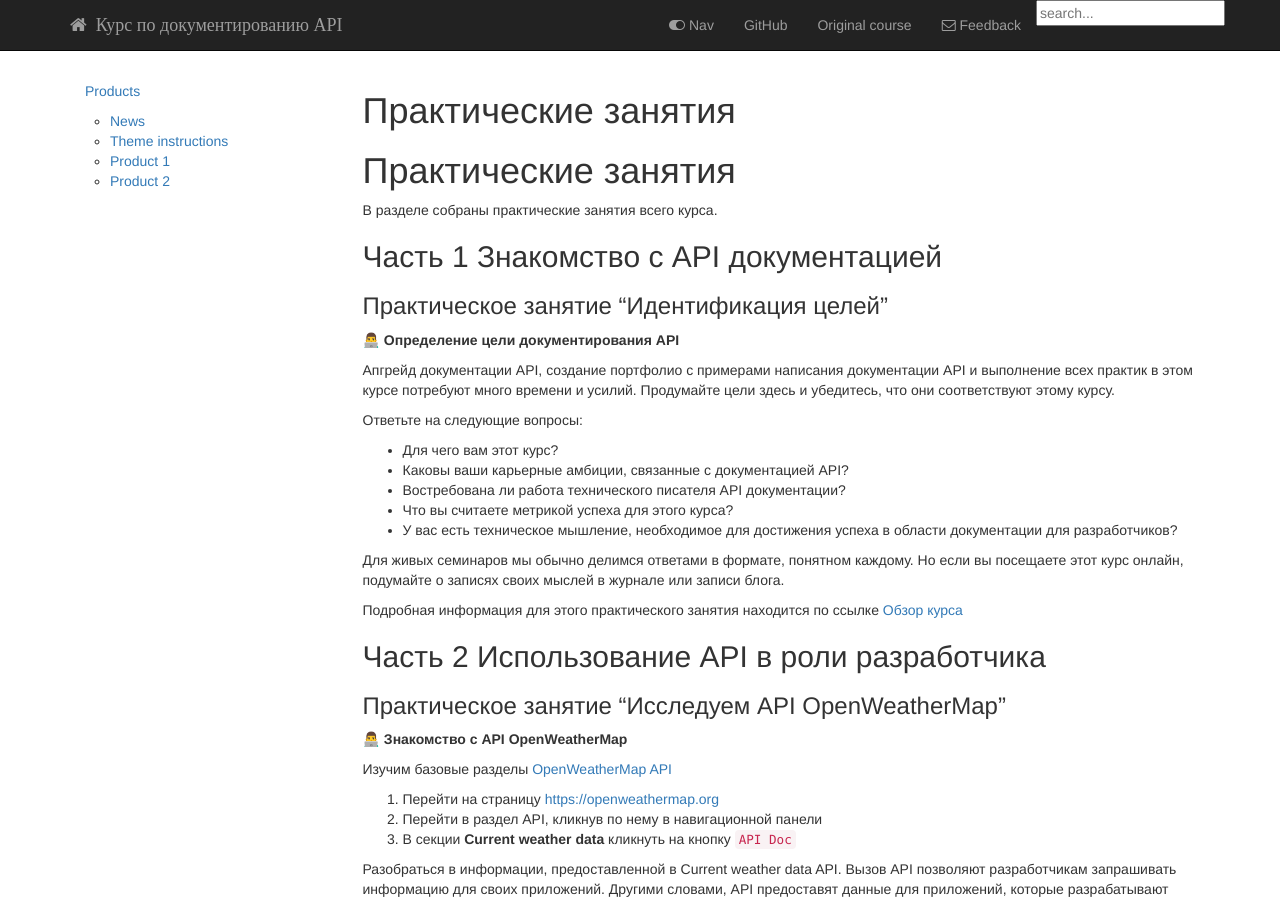
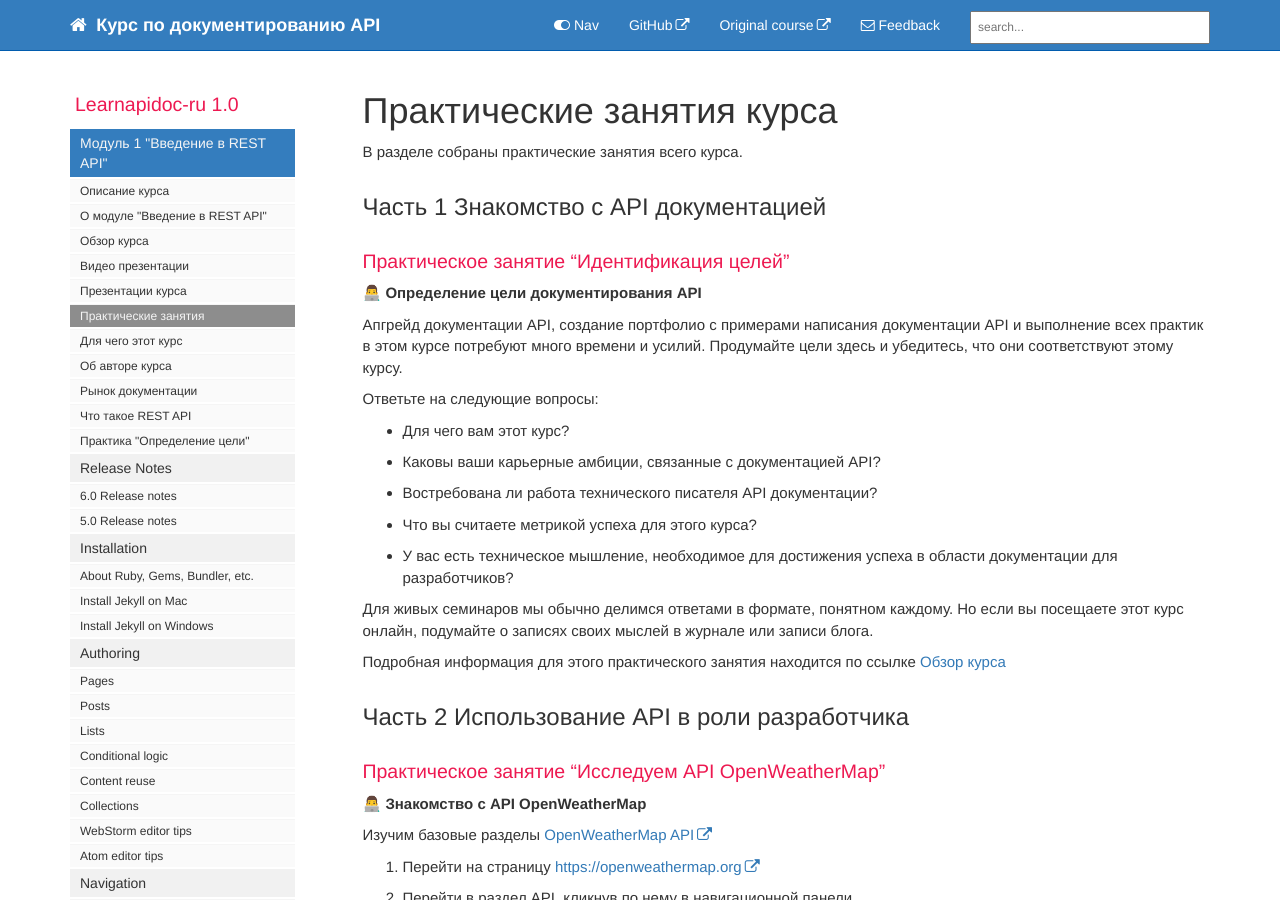
Before and after one commit to Starkovden/Starkovden.github.io, a Jekyll site: the page built from pages/introduction-rest-api/workshop-activities.md, in a window 1280 px wide and 900 px high. Built offline with Jekyll 4.4.1, drawn with Linux system fonts in a browser that asks for light colours; nearby versions of some CDN libraries; our own code applies the rules of GitHub Pages for plain Markdown files; library files that are not in the unit come from our copies; comment, search, counter and statistics services are not loaded; some of the changed text lies outside the part shown.

Commit message:
фронтматтер

```diff
--- a/pages/introduction-rest-api/workshop-activities.md
+++ b/pages/introduction-rest-api/workshop-activities.md
@@ -1,4 +1,11 @@
-# Практические занятия
+---
+title: Практические занятия курса
+last_updated: Oct 8, 2019
+keywords: документирование API, technical writers, технический писатель, описание курса
+sidebar: mydoc_sidebar
+permalink: workshop-activities.html
+folder: introduction-rest-api
+---
 
 В разделе собраны практические занятия всего курса.
 
```
